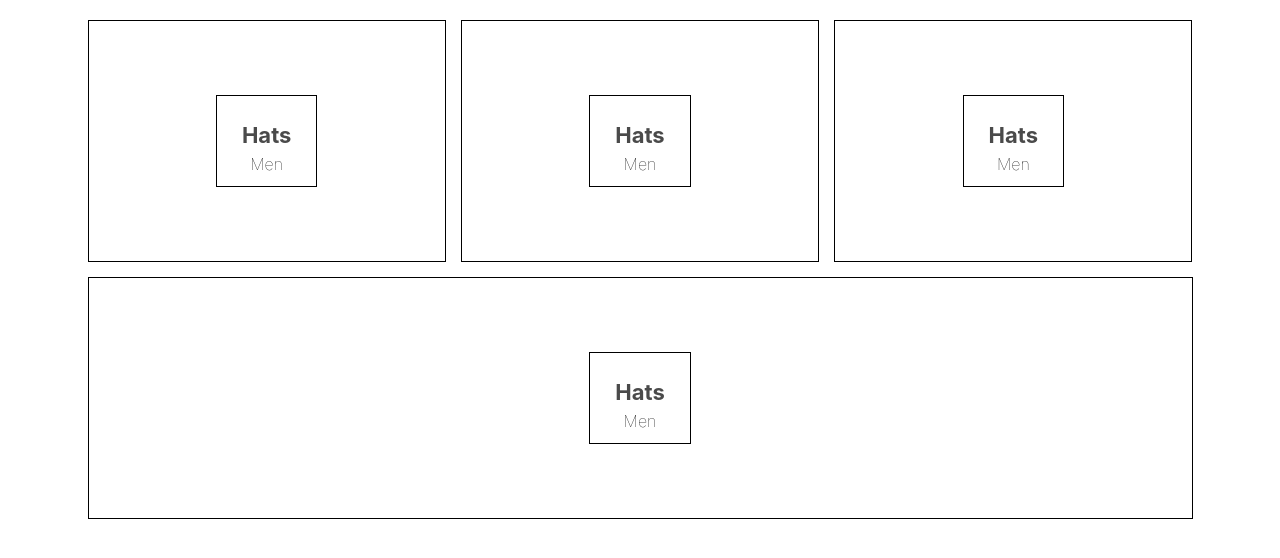
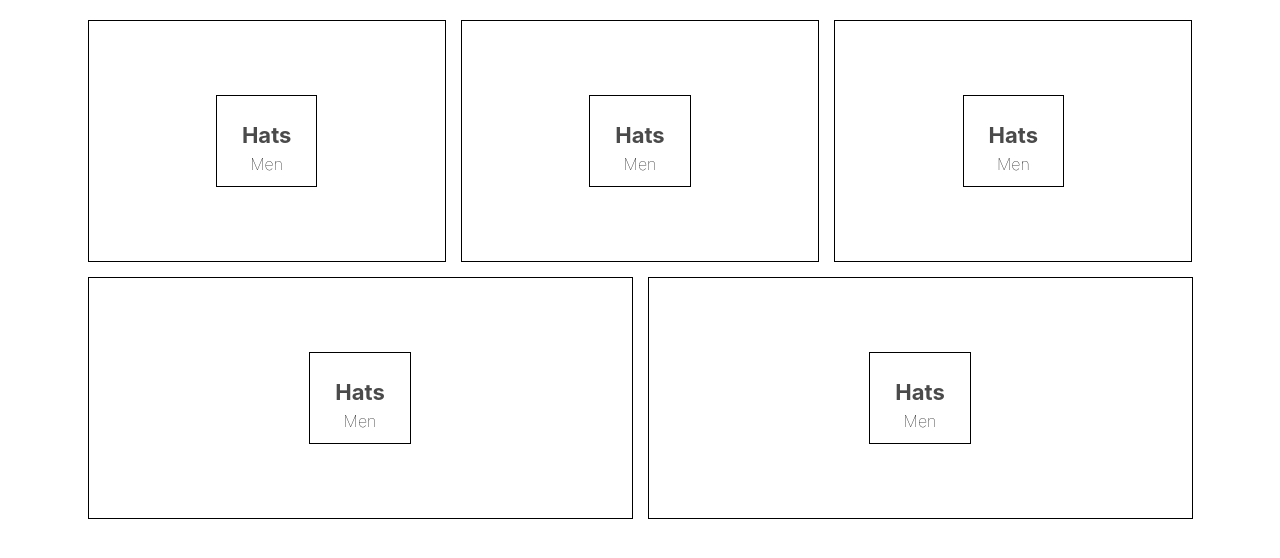
Before and after one commit to Bahtiyorjon1997/e-shop, a React (Create React App) app: page / in a window 1280 px wide. Shown: the top 558 px of the page. Built offline with nearby package versions, Linux system fonts and the light colour scheme.

Commit message:
folder structure built, components and pages created

```diff
--- a/src/App.js
+++ b/src/App.js
@@ -1,10 +1,10 @@
 import './App.css';
-import Home from './components/Home';
+import HomePage from './pages/homepage/homepage.component';
 
 function App() {
   return (
     <div>
-      <Home />
+      <HomePage />
     </div>
   );
 }
--- a/src/components/Home.js
+++ /dev/null
@@ -1,38 +0,0 @@
-import React from 'react'
-import "./home.styles.scss"
-
-const Home = () => {
-    return (
-      <div className="homepage">
-        <div className="directory-menu">
-          <div className="menu-item">
-            <div className="content">
-              <h1 className="title">Hats</h1>
-              <span className="subtitle">Men</span>
-            </div>
-          </div>
-          <div className="menu-item">
-            <div className="content">
-              <h1 className="title">Hats</h1>
-              <span className="subtitle">Men</span>
-            </div>
-          </div>
-          <div className="menu-item">
-            <div className="content">
-              <h1 className="title">Hats</h1>
-              <span className="subtitle">Men</span>
-            </div>
-          </div>
-          <div className="menu-item">
-            <div className="content">
-              <h1 className="title">Hats</h1>
-              <span className="subtitle">Men</span>
-            </div>
-          </div>
-
-        </div>
-      </div>
-    );
-}
-
-export default Home
--- /dev/null
+++ b/src/components/directory/directory.component.jsx
@@ -0,0 +1,50 @@
+import React from 'react'
+import MenuItem from '../menu-item/menu-item.component';
+import "./directory.styles.scss"
+
+class Directory extends React.Component {
+    constructor() {
+        super();
+
+        this.state = {
+          sections: [
+            {
+              id: 1,
+              title: "hats",
+              imageURL: "https://i.ibb.co/cvpntL1/hats.png",
+            },
+            {
+              id: 2,
+              title: "hats",
+              imageURL: "https://i.ibb.co/cvpntL1/hats.png",
+            },
+            {
+              id: 3,
+              title: "hats",
+              imageURL: "https://i.ibb.co/cvpntL1/hats.png",
+            },
+            {
+              id: 4,
+              title: "hats",
+              imageURL: "https://i.ibb.co/cvpntL1/hats.png",
+            },
+            {
+              id: 5,
+              title: "hats",
+              imageURL: "https://i.ibb.co/cvpntL1/hats.png",
+            },
+          ],
+        };
+    }
+    render() {
+        return (
+            <div className="directory-menu">
+                {this.state.sections.map( ({title, imageURL, id}) => (
+                    <MenuItem key={id} title= {title}/>
+                ))}
+            </div>
+        )
+    }
+}
+
+export default Directory
--- /dev/null
+++ b/src/components/directory/directory.styles.scss
@@ -0,0 +1,6 @@
+.directory-menu {
+  width: 100%;
+  display: flex;
+  flex-wrap: wrap;
+  justify-content: space-between;
+}
--- /dev/null
+++ b/src/components/menu-item/menu-item.component.jsx
@@ -0,0 +1,15 @@
+import React from 'react'
+import './menu-item.styles.scss'
+
+const MenuItem = ({title}) => {
+    return (
+        <div className="menu-item">
+            <div className="content">
+              <h1 className="title">Hats</h1>
+              <span className="subtitle">Men</span>
+            </div>
+        </div>
+    )
+}
+
+export default MenuItem
--- a/src/components/home.styles.scss
+++ b/src/components/menu-item/menu-item.styles.scss
@@ -1,17 +1,3 @@
-.homepage {
-  display: flex;
-  flex-direction: column;
-  align-items: center;
-  padding: 20px 80px;
-}
-
-.directory-menu {
-  width: 100%;
-  display: flex;
-  flex-wrap: wrap;
-  justify-content: space-between;
-}
-
 .menu-item {
   min-width: 30%;
   height: 240px;
--- /dev/null
+++ b/src/pages/homepage/home.styles.scss
@@ -0,0 +1,6 @@
+.homepage {
+  display: flex;
+  flex-direction: column;
+  align-items: center;
+  padding: 20px 80px;
+}
--- /dev/null
+++ b/src/pages/homepage/homepage.component.jsx
@@ -0,0 +1,13 @@
+import React from 'react'
+import Directory from '../../components/directory/directory.component'
+import "./home.styles.scss"
+
+const HomePage = () => {
+    return (
+      <div className="homepage">
+        <Directory />
+      </div>
+    );
+}
+
+export default HomePage
```
